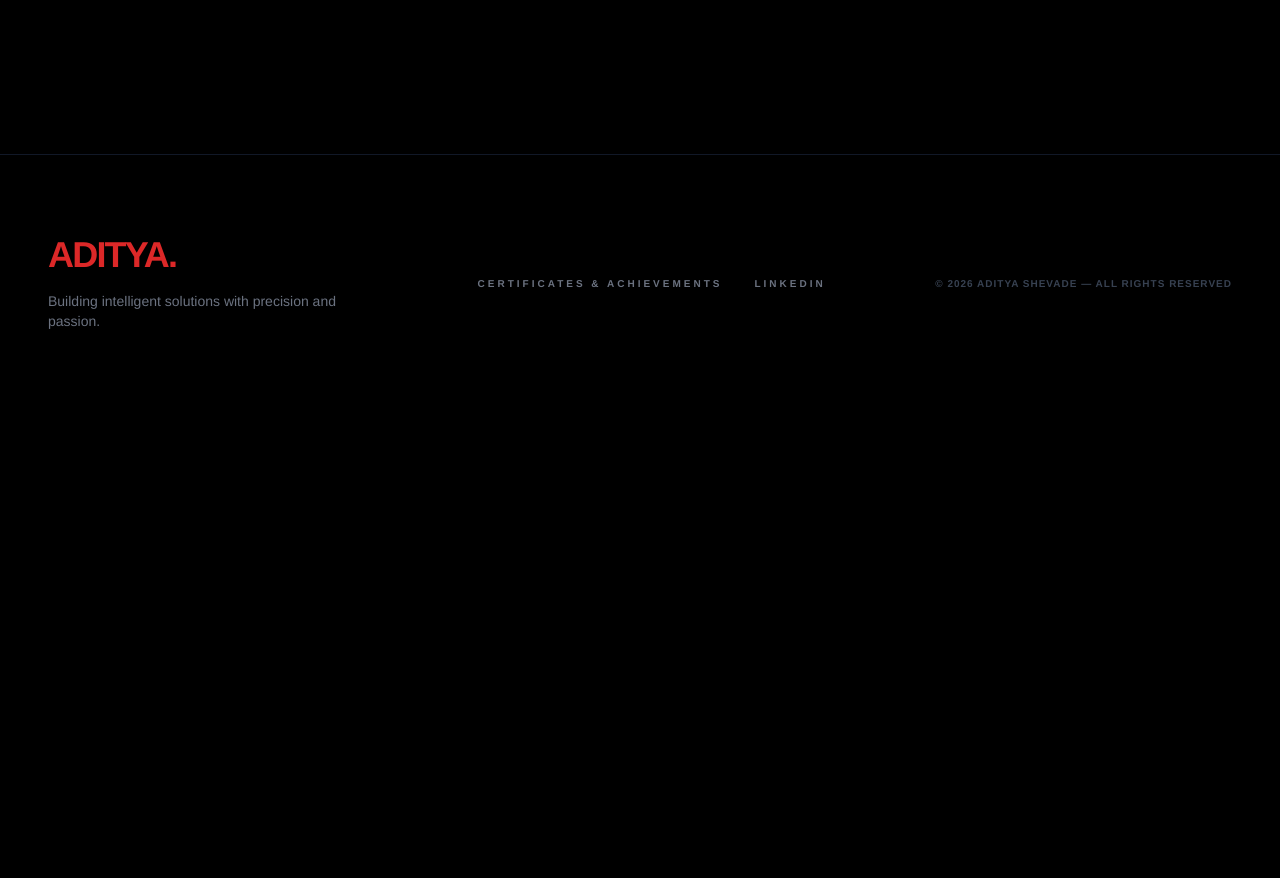
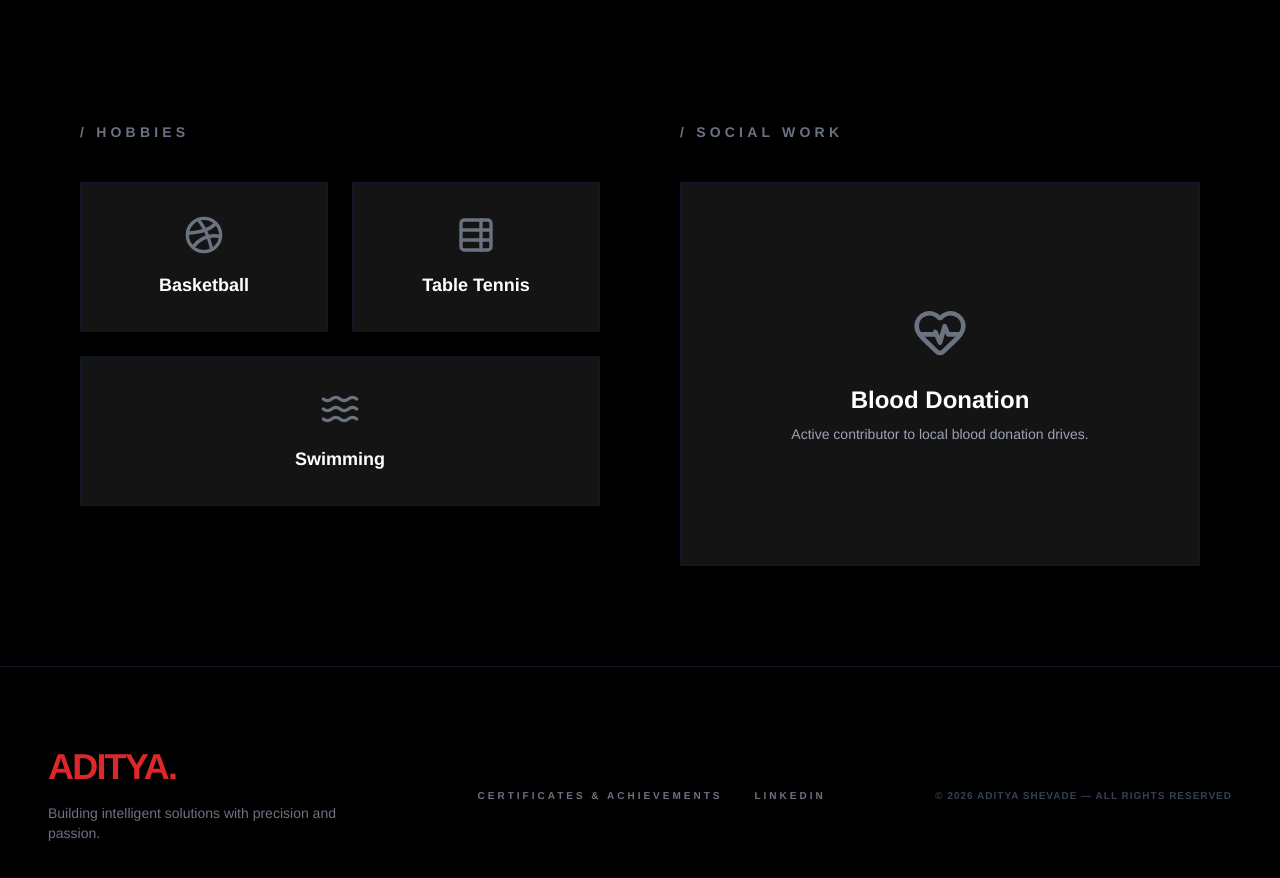
Before and after one commit to Adityashevade/Portfolio-website, a React (Vite) app in the folder scratch/portfolio-website/: page / in a window 1280 px wide. Shown: the part 2580-3458 px from the top of the page. Before the commit the page ends 2991 px from the top, so only its background shows below. Built offline with nearby package versions, Linux system fonts and the light colour scheme; a web font is replaced by a local one.

Commit message:
feat: added hobbies and social work sections

```diff
--- a/scratch/portfolio-website/src/pages/Home.tsx
+++ b/scratch/portfolio-website/src/pages/Home.tsx
@@ -1,4 +1,4 @@
-import { ArrowRight, GraduationCap, Code, BookOpen } from "lucide-react"
+import { ArrowRight, GraduationCap, Code, BookOpen, Dribbble, Waves, HeartPulse, TableProperties } from "lucide-react"
 import { Button } from "@/components/ui/button"
 import { Badge } from "@/components/ui/badge"
 import { Separator } from "@/components/ui/separator"
@@ -197,6 +197,37 @@ const Home = () => {
                         </div>
                     </div>
                 </section>
+                {/* Hobbies & Social Work Grid */}
+                <div className="grid grid-cols-1 md:grid-cols-2 gap-20">
+                    {/* Hobbies */}
+                    <section id="hobbies" className="space-y-10">
+                        <h2 className="text-sm font-bold tracking-[0.3em] text-gray-500 uppercase">/ Hobbies</h2>
+                        <div className="grid grid-cols-1 sm:grid-cols-2 gap-6">
+                            <div className="flex flex-col items-center justify-center p-8 bg-[#141414] border border-gray-900 rounded-sm netflix-card-shadow group">
+                                <Dribbble size={40} className="mb-4 text-gray-500 group-hover:text-primary transition-colors" />
+                                <h3 className="text-lg font-bold">Basketball</h3>
+                            </div>
+                            <div className="flex flex-col items-center justify-center p-8 bg-[#141414] border border-gray-900 rounded-sm netflix-card-shadow group">
+                                <TableProperties size={40} className="mb-4 text-gray-500 group-hover:text-primary transition-colors" />
+                                <h3 className="text-lg font-bold">Table Tennis</h3>
+                            </div>
+                            <div className="flex flex-col items-center justify-center p-8 bg-[#141414] border border-gray-900 rounded-sm netflix-card-shadow group sm:col-span-2">
+                                <Waves size={40} className="mb-4 text-gray-500 group-hover:text-primary transition-colors" />
+                                <h3 className="text-lg font-bold">Swimming</h3>
+                            </div>
+                        </div>
+                    </section>
+
+                    {/* Social Work */}
+                    <section id="social-work" className="space-y-10">
+                        <h2 className="text-sm font-bold tracking-[0.3em] text-gray-500 uppercase">/ Social Work</h2>
+                        <div className="flex flex-col items-center justify-center h-full min-h-[200px] p-8 bg-[#141414] border border-gray-900 rounded-sm netflix-card-shadow group">
+                            <HeartPulse size={56} className="mb-6 text-gray-500 group-hover:text-primary transition-colors" />
+                            <h3 className="text-2xl font-bold mb-2">Blood Donation</h3>
+                            <p className="text-sm text-gray-400 text-center">Active contributor to local blood donation drives.</p>
+                        </div>
+                    </section>
+                </div>
             </main>
         </motion.div>
     )
```
